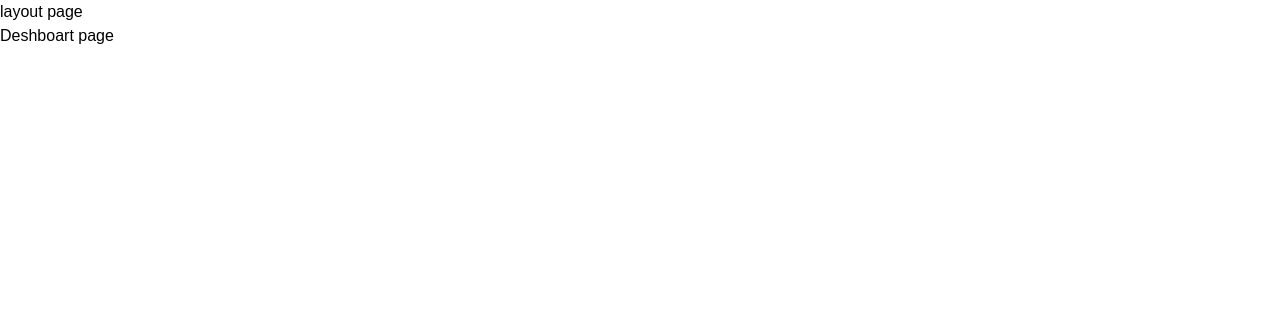
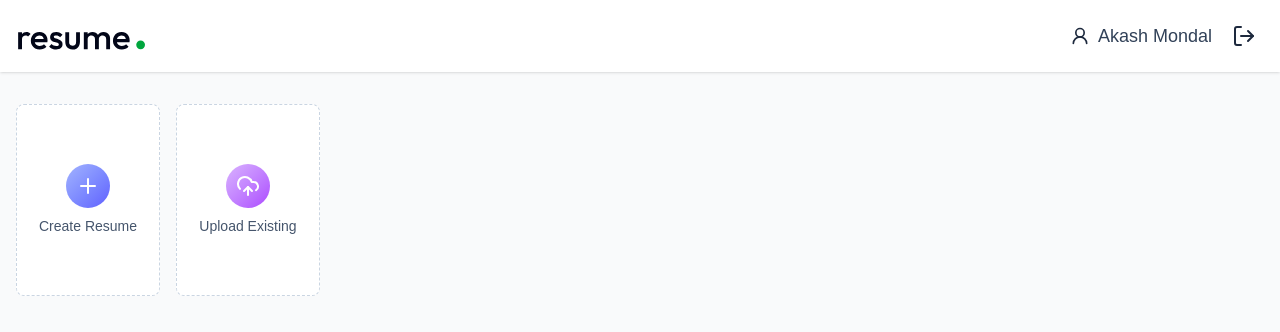
Before and after one commit to AkashMondal27/ResumeDraf-AI-Resume-Builder, a React (Vite) app in the folder Client/: page /app in a window 1280 px wide. Shown: the top 332 px of the page. Built offline with nearby package versions, Linux system fonts and the light colour scheme.

Commit message:
Add Navbar component and enhance Dashboard layout

```diff
--- /dev/null
+++ b/Client/src/components/Navbar.jsx
@@ -0,0 +1,87 @@
+
+import React, { useState, useEffect, useRef } from 'react'
+import { User2Icon, LogOut } from 'lucide-react'
+import { Link, useNavigate } from 'react-router-dom'
+
+const Navbar = () => {
+    const user = { name: "Akash Mondal" }
+    const navigate = useNavigate()
+
+    const [showDropdown, setShowDropdown] = useState(false)
+    const dropdownRef = useRef(null)
+
+    // Close dropdown when clicking outside
+    useEffect(() => {
+        const handleClickOutside = (e) => {
+            if (!dropdownRef.current?.contains(e.target)) {
+                setShowDropdown(false)
+            }
+        }
+
+        document.addEventListener("mousedown", handleClickOutside)
+
+        return () => {
+            document.removeEventListener("mousedown", handleClickOutside)
+        }
+    }, [])
+
+    // Logout function
+    const logoutUser = () => {
+        navigate("/")
+    }
+
+    return (
+        <div className="shadow bg-white">
+            <nav className="flex items-center justify-between max-w-7xl mx-auto px-4 py-3.5 text-slate-800">
+
+                {/* Logo */}
+                <Link to="/">
+                    <img
+                        src="/logo.svg"
+                        alt="logo"
+                        className="h-11 w-auto"
+                    />
+                </Link>
+
+                {/* User Section */}
+                <div className="relative flex items-center gap-2 sm:gap-3" ref={dropdownRef}>
+
+                    {/* Username - Hidden on mobile */}
+                    <div className="hidden sm:flex items-center gap-2">
+                        <User2Icon size={20} />
+                        <p className="text-lg font-medium text-slate-700">
+                         {user?.name}
+                        </p>
+                    </div>
+
+                    {/* Logout Icon */}
+                    <button
+                        onClick={() => setShowDropdown(!showDropdown)}
+                        className="flex items-center justify-center p-2 rounded-full hover:bg-orange-200 transition-all"
+                        aria-label="Open logout menu"
+                    >
+                        <LogOut size={24} />
+                    </button>
+
+                    {/* Dropdown */}
+                    {showDropdown && (
+                        <div className="absolute right-0 top-12 w-48 bg-white shadow-lg border border-orange-200 rounded-lg p-3 z-50">
+                            <button
+                                onClick={logoutUser}
+                                className="flex items-center gap-2 w-full px-3 py-2 text-sm text-red-600 hover:bg-red-50 rounded-md transition-all"
+                            >
+                                <LogOut size={17} />
+                                Logout
+                            </button>
+
+                        </div>
+                    )}
+
+                </div>
+
+            </nav>
+        </div>
+    )
+}
+
+export default Navbar
--- a/Client/src/pages/Dashboard.jsx
+++ b/Client/src/pages/Dashboard.jsx
@@ -1,9 +1,44 @@
+import { PlusIcon, UploadCloudIcon } from 'lucide-react'
 import React from 'react'
 
 const Dashboard = () => {
   return (
     <div>
-      <h1> Deshboart page</h1>
+      <div className='max-w-7xl mx-auto px-4 py-8'>
+        <p className=' text-2xl font-medium mb-6 bg-gradient-to-r from-slate-600 to-slate-800
+                      bg-clip-text text-transparent sm:hidden'>
+          Welcome, Akash Mondal
+        </p>
+        <div className='flex gap-4'>
+
+          {/* Createa new resume  */}
+          <button className="w-full bg-white sm:max-w-36 h-48 flex flex-col items-center justify-center
+                            rounded-lg gap-2 text-slate-600 border border-dashed border-slate-300 group
+                            hover:border-indigo-500 hover:shadow-lg transition-all duration-300
+                             cursor-pointer">
+
+            <PlusIcon className='size-11 transition-all duration-300 p-2.5 bg-gradient-to-br
+                           from-indigo-300 to-indigo-500 text-white rounded-full'/>
+
+            <p className='text-sm group-hover:text-indigo-600 transition-all duration-300'>Create Resume</p>
+          </button>
+
+          {/* Upload existing resume */}
+          <button className="w-full bg-white sm:max-w-36 h-48 flex flex-col items-center justify-center
+                            rounded-lg gap-2 text-slate-600 border border-dashed border-slate-300 group
+                            hover:border-purple-500 hover:shadow-lg transition-all duration-300
+                             cursor-pointer">
+
+            <UploadCloudIcon className='size-11 transition-all duration-300 p-2.5 bg-gradient-to-br
+                           from-purple-300 to-purple-500 text-white rounded-full'/>
+
+            <p className='text-sm group-hover:text-purple-600 transition-all duration-300'>Upload Existing</p>
+          </button>
+        </div>
+
+
+
+      </div>
     </div>
   )
 }
--- a/Client/src/pages/Layout.jsx
+++ b/Client/src/pages/Layout.jsx
@@ -1,11 +1,13 @@
 import React from 'react'
 import { Outlet } from 'react-router-dom'
+import Navbar from '../components/Navbar'
 
 const Layout = () => {
   return (
     <div>
-      <h1> layout page </h1>
-      <div>
+
+      <div className='min-h-screen bg-gray-50'>
+        <Navbar/>
         <Outlet/>
       </div>
     </div>
```
Also changed, not shown: Client/src/components/home/Banner.jsx (line endings or trailing spaces).
